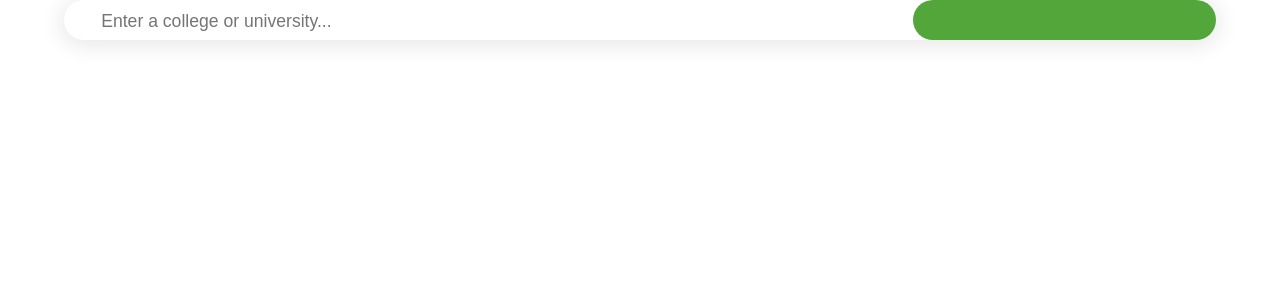
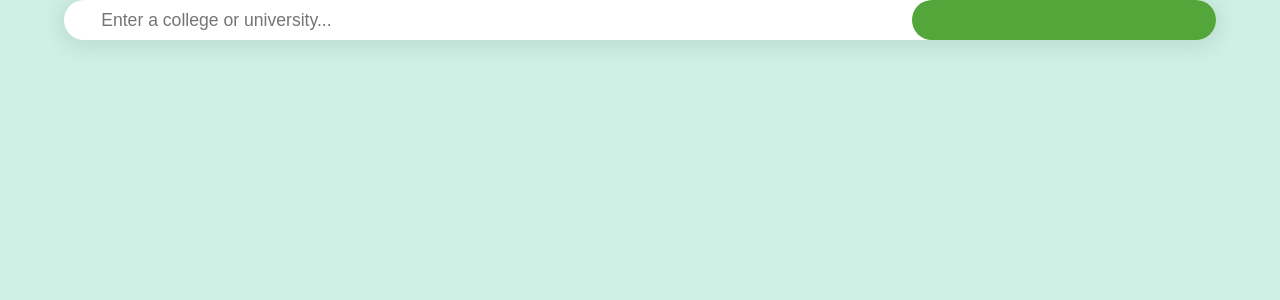
Before and after one commit to stella-yc/autocomplete-ejected, a React (Create React App) app: page / in a window 1280 px wide. Shown: the top 300 px of the page. Built offline with nearby package versions, Linux system fonts and the light colour scheme.

Commit message:
Background color, border-box for all elements.

```diff
--- a/src/index.css
+++ b/src/index.css
@@ -2,4 +2,9 @@ body {
   margin: 0;
   padding: 0;
   font-family: sans-serif;
+  background-color: #CDF1E4;
 }
+
+* {
+  box-sizing: border-box;
+}
```
